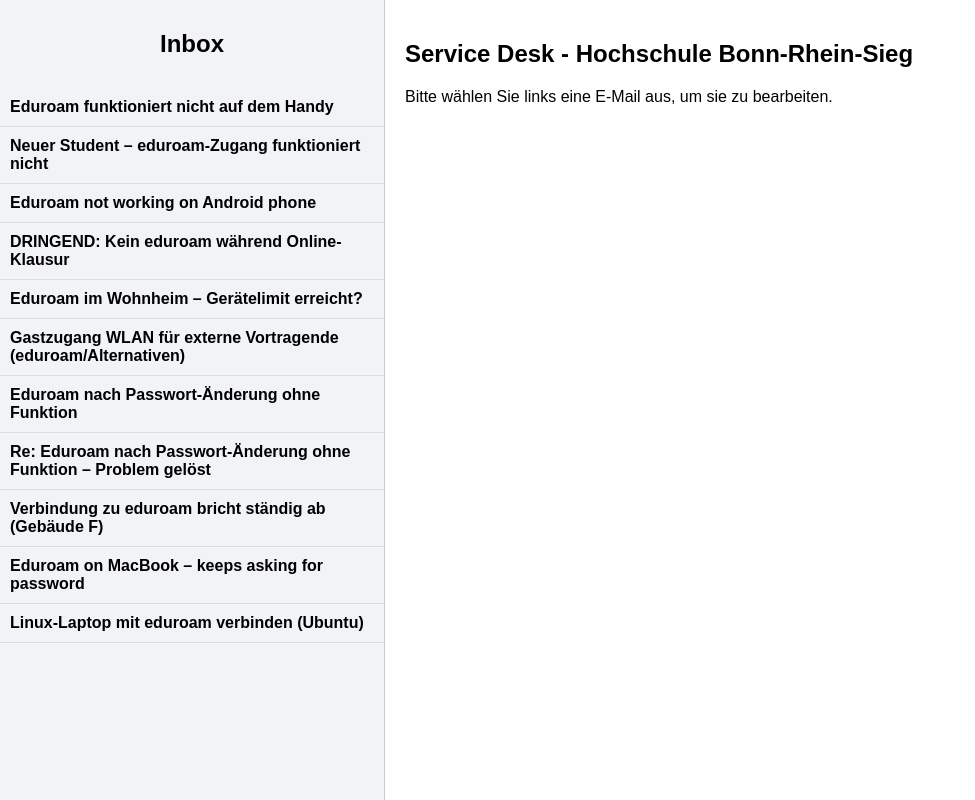
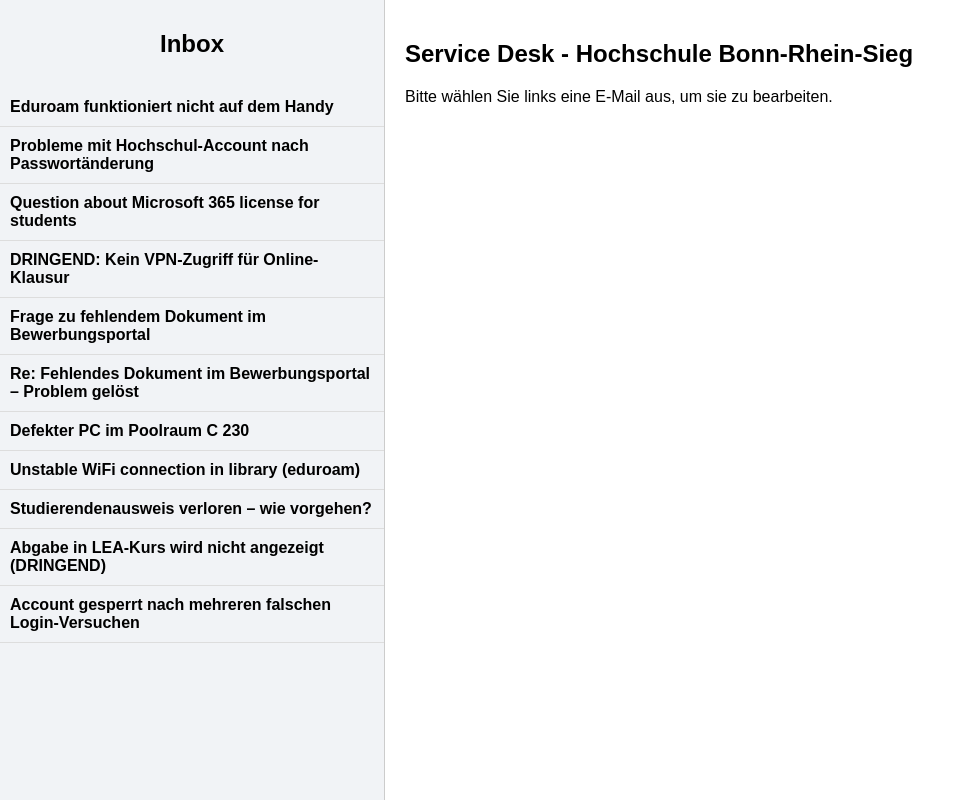
Before and after one commit to service-desk-hbrs-25/service-desk-hbrs-25, a plain HTML site: page index.html in a window 1280 px wide. Shown: the whole page, without its empty margins (0-975 px from the left). Drawn offline with Linux system fonts and the light colour scheme.

Commit message:
Neue Mails
Neue Mails die nicht mehr nur eduroam spezifisch sind

```diff
--- a/index.html
+++ b/index.html
@@ -1,8 +1,8 @@
 <!DOCTYPE html>
 <html lang="de">
 <head>
-    <meta charset="UTF-8" />
-    <meta name="viewport" content="width=device-width, initial-scale=1.0" />
+<meta charset="UTF-8">
+<meta name="viewport" content="width=device-width, initial-scale=1.0">
 <title>Service Desk Inbox Simulation</title>
 <style>
   body {
@@ -59,8 +59,7 @@
     border-top: 1px solid #ccc;
     padding-top: 10px;
   }
-      select,
-      button {
+  select, button {
     margin-right: 10px;
     padding: 5px;
   }
@@ -71,6 +70,7 @@
 </style>
 </head>
 <body>
+
 <div id="sidebar">
   <h2>Inbox</h2>
   <div id="email-list"></div>
@@ -85,9 +85,10 @@
 
 <script>
 const emails = [
+  // 1 – Netzwerk / eduroam (so lassen wie besprochen)
   {
     id: 1,
-          sender: "hoan.vu@h-brs.de",
+    sender: "hoan.vu@smail.h-brs.de",
     subject: "Eduroam funktioniert nicht auf dem Handy",
     body:
       "Sehr geehrte Damen und Herren,<br><br>" +
@@ -95,148 +96,162 @@
       "Bei jedem Verbindungsversuch erscheint ein Netzwerkfehler. Ich habe bereits überprüft, dass meine Anmeldedaten korrekt sind " +
       "und es mit meinem Laptop funktioniert.<br><br>" +
       "Matrikelnummer: hvu2s<br>" +
-            "Benutzer: hoan.vu@h-brs.de<br>" +
+      "Benutzer: hoan.vu@smail.h-brs.de<br>" +
       "Netzwerkgerät: iPhone 7<br>" +
       "Betriebssystem: iOS 15<br><br>" +
       "Ich wäre Ihnen sehr dankbar, wenn Sie mir zeitnah bei der Lösung des Problems helfen könnten. Vielen Dank im Voraus für Ihre Unterstützung.<br><br>" +
       "Mit freundlichen Grüßen<br>Hoan Vu",
   },
+
+  // 2 – Konto (Passwort/Account)
   {
     id: 2,
     sender: "lena.schmidt@smail.h-brs.de",
-          subject: "Neuer Student – eduroam-Zugang funktioniert nicht",
+    subject: "Probleme mit Hochschul-Account nach Passwortänderung",
     body:
       "Guten Tag,<br><br>" +
-            "ich bin seit diesem Semester neu an der H-BRS und versuche, mich mit meinem Hochschul-Account bei eduroam anzumelden. " +
-            "Ich habe den Konfigurator von der Website heruntergeladen, aber beim Verbinden kommt immer wieder die Meldung " +
-            '"Authentifizierung fehlgeschlagen".<br><br>' +
-            "Können Sie mir sagen, ob mein Konto für eduroam schon freigeschaltet ist oder ob ich etwas falsch einstelle?<br><br>" +
+      "ich habe gestern mein Passwort für den H-BRS-Account im Self-Service-Portal geändert. " +
+      "Seitdem kann ich mich weder in Webmail noch im VPN-Client anmelden. In LEA funktioniert der Login aber noch.<br><br>" +
+      "Können Sie prüfen, ob mein Konto eventuell gesperrt wurde oder ob die Passwortänderung noch nicht überall übernommen wurde?<br><br>" +
       "Viele Grüße<br>Lena Schmidt",
   },
+
+  // 3 – Software (englisch, z.B. Office-Lizenz)
   {
     id: 3,
-          sender: "exchange.johnson@students.example.com",
-          subject: "Eduroam not working on Android phone",
+    sender: "david.nguyen@smail.h-brs.de",
+    subject: "Question about Microsoft 365 license for students",
     body:
       "Dear IT support,<br><br>" +
-            "I am an exchange student and I can't connect to eduroam on my Android phone (Google Pixel 6). " +
-            "The network is visible, but when I try to connect, I get a message about a certificate that I should not trust.<br><br>" +
-            "Could you please explain which settings I should use (EAP method, Phase 2 authentication, CA certificate)?<br><br>" +
-            "Best regards,<br>Alex Johnson",
+      "I am a master student at H-BRS and I would like to use Microsoft 365 on my private laptop. " +
+      "On the website I found some information about a campus license, but I am not sure which steps I need to follow to activate it.<br><br>" +
+      "Do I need to register with my @smail.h-brs.de address somewhere or is there a separate portal for downloading the software?<br><br>" +
+      "Best regards,<br>David Nguyen",
   },
+
+  // 4 – Netzwerk (VPN, DRINGEND)
   {
     id: 4,
     sender: "marco.bauer@smail.h-brs.de",
-          subject: "DRINGEND: Kein eduroam während Online-Klausur",
+    subject: "DRINGEND: Kein VPN-Zugriff für Online-Klausur",
     body:
       "Hallo Service Desk,<br><br>" +
-            "ich schreibe morgen um 10:00 Uhr eine Online-Klausur in Raum F 238 und habe dort heute bemerkt, " +
-            "dass sich mein Laptop nicht mit eduroam verbinden kann. Auf dem Handy geht es, aber auf dem Laptop bekomme ich " +
-            'immer nur "Keine Verbindung zum Netzwerk".<br><br>' +
-            "Da ich für die Klausur eine stabile Internetverbindung brauche, ist das ziemlich dringend. " +
-            "Können Sie mir bitte sagen, was ich überprüfen kann oder ob es im F-Gebäude gerade ein Problem mit eduroam gibt?<br><br>" +
+      "ich habe morgen um 9:00 Uhr eine Online-Klausur, für die wir laut Dozent den H-BRS-VPN-Tunnel benutzen müssen. " +
+      "Wenn ich den VPN-Client starte, bekomme ich jedoch immer die Meldung \"Anmeldung fehlgeschlagen\".<br><br>" +
+      "Benutzername: marco.bauer@smail.h-brs.de<br>" +
+      "Endgerät: Windows 11 Laptop (privat)<br><br>" +
+      "Können Sie bitte prüfen, ob mein Account für VPN freigeschaltet ist oder ob es aktuell eine Störung gibt? " +
+      "Die Anfrage ist relativ dringend, weil ich ohne VPN die Klausur nicht schreiben kann.<br><br>" +
       "Viele Grüße<br>Marco Bauer",
   },
+
+  // 5 – Bewerbung (externe Adresse)
   {
     id: 5,
-          sender: "sara.khan@smail.h-brs.de",
-          subject: "Eduroam im Wohnheim – Gerätelimit erreicht?",
+    sender: "sophia.krueger@example.de",
+    subject: "Frage zu fehlendem Dokument im Bewerbungsportal",
     body:
-            "Sehr geehrtes IT-Team,<br><br>" +
-            "ich nutze eduroam im Wohnheim mit mehreren Geräten (Laptop, Handy, Tablet). " +
-            "Seit gestern kann ich mein neues Tablet nicht mehr verbinden. Es kommt keine konkrete Fehlermeldung, " +
-            "es wird einfach immer wieder nach Benutzernamen und Passwort gefragt.<br><br>" +
-            "Gibt es ein Limit für die Anzahl der Geräte pro Account? Falls ja, könnten Sie bitte eines meiner alten Geräte entfernen?<br><br>" +
-            "Mit freundlichen Grüßen<br>Sara Khan",
+      "Sehr geehrte Damen und Herren,<br><br>" +
+      "ich habe mich über das Online-Portal für den Masterstudiengang Informatik an der H-BRS beworben. " +
+      "Im Portal wird mir angezeigt, dass noch ein Dokument fehlt (\"Nachweis über Englischkenntnisse\"), " +
+      "obwohl ich dieses bereits als PDF hochgeladen habe.<br><br>" +
+      "Können Sie mir sagen, ob das Dokument bei Ihnen eingegangen ist oder ob ich es erneut hochladen muss?<br><br>" +
+      "Mit freundlichen Grüßen<br>Sophia Krüger",
   },
+
+  // 6 – Bewerbung, Follow-up (Problem gelöst)
   {
     id: 6,
-          sender: "prof.meyer@h-brs.de",
-          subject:
-            "Gastzugang WLAN für externe Vortragende (eduroam/Alternativen)",
+    sender: "sophia.krueger@example.de",
+    subject: "Re: Fehlendes Dokument im Bewerbungsportal – Problem gelöst",
     body:
-            "Liebes Service-Desk-Team,<br><br>" +
-            "in meinem Seminar habe ich nächste Woche zwei externe Vortragende, die keinen H-BRS-Account besitzen. " +
-            "Können diese Gäste eduroam nutzen oder gibt es einen separaten WLAN-Gastzugang, den ich beantragen muss?<br><br>" +
-            "Ich freue mich über eine kurze Rückmeldung, wie das Vorgehen ist und wie viel Vorlaufzeit benötigt wird.<br><br>" +
-            "Mit freundlichen Grüßen<br>Prof. Dr. Meyer",
+      "Guten Tag,<br><br>" +
+      "Sie können meine vorherige Anfrage zur Bewerbung ignorieren. " +
+      "Ich habe gesehen, dass das Portal inzwischen den Upload des Sprachnachweises korrekt anzeigt. " +
+      "Vermutlich gab es nur eine Verzögerung bei der Aktualisierung.<br><br>" +
+      "Vielen Dank trotzdem und einen schönen Tag!<br><br>" +
+      "Mit freundlichen Grüßen<br>Sophia Krüger",
   },
+
+  // 7 – Hardware (PC im Poolraum)
   {
     id: 7,
     sender: "tom.wagner@smail.h-brs.de",
-          subject: "Eduroam nach Passwort-Änderung ohne Funktion",
+    subject: "Defekter PC im Poolraum C 230",
     body:
-            "Hallo,<br><br>" +
-            "ich habe gestern mein Hochschul-Passwort über das Self-Service-Portal geändert. " +
-            "Seitdem verbindet sich mein Laptop nicht mehr mit eduroam, mein Handy aber schon. " +
-            "Ich vermute, dass irgendwo noch das alte Passwort gespeichert ist, aber ich finde die Einstellung nicht.<br><br>" +
-            "Können Sie mir sagen, wie ich auf Windows 11 das gespeicherte eduroam-Profil zurücksetzen kann?<br><br>" +
-            "Mit freundlichen Grüßen<br>Tom Wagner",
+      "Hallo IT-Team,<br><br>" +
+      "im Poolraum C 230 funktioniert einer der PCs nicht mehr (Platz C230-14). " +
+      "Der Rechner fährt nicht hoch, der Bildschirm bleibt schwarz und nur die Lüfter laufen. " +
+      "Ich benötige den PC für eine Programmierübung im Kurs nächste Woche.<br><br>" +
+      "Können Sie den Arbeitsplatz bitte prüfen oder gegebenenfalls sperren, damit andere Studierende wissen, dass er defekt ist?<br><br>" +
+      "Viele Grüße<br>Tom Wagner",
   },
+
+  // 8 – Netzwerk (englisch, instabile WLAN-Verbindung)
   {
     id: 8,
-          sender: "tom.wagner@smail.h-brs.de",
-          subject:
-            "Re: Eduroam nach Passwort-Änderung ohne Funktion – Problem gelöst",
+    sender: "alex.johnson@smail.h-brs.de",
+    subject: "Unstable WiFi connection in library (eduroam)",
     body:
-            "Hallo nochmal,<br><br>" +
-            "Sie können meine vorherige Anfrage ignorieren, ich habe das Problem selbst lösen können. " +
-            "Ich habe das eduroam-Profil in Windows entfernt und neu eingerichtet, jetzt funktioniert alles wieder.<br><br>" +
-            "Vielen Dank trotzdem und einen schönen Tag!<br><br>" +
-            "Viele Grüße<br>Tom Wagner",
+      "Dear Service Desk,<br><br>" +
+      "over the last few days I have experienced very unstable WiFi (eduroam) in the Sankt Augustin library. " +
+      "The connection drops every few minutes, especially in the group work area on the first floor.<br><br>" +
+      "Other students around me seem to have similar issues. Could you please check if there are any known problems with the access points in this area?<br><br>" +
+      "Best regards,<br>Alex Johnson",
   },
+
+  // 9 – Sonstiges (Verlust Studierendenausweis)
   {
     id: 9,
     sender: "julia.reinhardt@smail.h-brs.de",
-          subject: "Verbindung zu eduroam bricht ständig ab (Gebäude F)",
+    subject: "Studierendenausweis verloren – wie vorgehen?",
     body:
       "Guten Tag,<br><br>" +
-            "ich habe seit einigen Tagen das Problem, dass die Verbindung zu eduroam im Gebäude F (3. Stock) ständig abbricht. " +
-            "Alle paar Minuten werde ich getrennt und muss mich neu verbinden. In anderen Gebäuden (z. B. A und B) habe ich das Problem nicht.<br><br>" +
-            "Können Sie prüfen, ob es in diesem Bereich eine bekannte Störung gibt oder ob ich an meinen Einstellungen etwas ändern kann?<br><br>" +
+      "ich habe heute Morgen vermutlich meinen Studierendenausweis auf dem Campus Sankt Augustin verloren. " +
+      "Mir ist bewusst, dass darüber auch die Mensa und die Drucker abgerechnet werden.<br><br>" +
+      "Können Sie mir sagen, ob ich den Ausweis bei Ihnen sperren lassen muss und wo ich einen neuen beantragen kann? " +
+      "Fällt für die Neuausstellung eine Gebühr an?<br><br>" +
       "Beste Grüße<br>Julia Reinhardt",
   },
+
+  // 10 – Software (Moodle / LEA, dringend wegen Abgabe)
   {
     id: 10,
-          sender: "michael.green@students.example.org",
-          subject: "Eduroam on MacBook – keeps asking for password",
+    sender: "michael.green@smail.h-brs.de",
+    subject: "Abgabe in LEA-Kurs wird nicht angezeigt (DRINGEND)",
     body:
-            "Hi IT support,<br><br>" +
-            "I'm using a MacBook Air (macOS Sonoma) and try to connect to eduroam. " +
-            "The network appears, but after entering my username and password, the dialog keeps popping up again. " +
-            "I am sure that my credentials are correct, because they work in the portal.<br><br>" +
-            "Do I need to install a configuration profile or a certificate first?<br><br>" +
-            "Kind regards,<br>Michael Green",
+      "Hallo Support,<br><br>" +
+      "in meinem LEA-Kurs \"Projektmanagement WiSe 25/26\" sollte ich bis heute 23:59 Uhr ein PDF hochladen. " +
+      "Ich habe die Datei mehrfach hochgeladen, aber die Abgabe wird im Kurs nicht als \"eingereicht\" markiert.<br><br>" +
+      "Ich habe bereits einen anderen Browser ausprobiert und den Cache geleert. " +
+      "Können Sie prüfen, ob es aktuell ein Problem mit LEA gibt oder ob meine Abgabe trotzdem sichtbar ist?<br><br>" +
+      "Die Anfrage ist dringend, da sonst die Abgabefrist verpasst wäre.<br><br>" +
+      "Viele Grüße<br>Michael Green",
   },
+
+  // 11 – Konto (Account gesperrt nach Fehlversuchen)
   {
     id: 11,
     sender: "anna.lopez@smail.h-brs.de",
-          subject: "Linux-Laptop mit eduroam verbinden (Ubuntu)",
+    subject: "Account gesperrt nach mehreren falschen Login-Versuchen",
     body:
       "Hallo Service Desk,<br><br>" +
-            "ich nutze einen Laptop mit Ubuntu 24.04 und würde diesen gerne mit eduroam verbinden. " +
-            "In den WLAN-Einstellungen gibt es viele Optionen (PEAP, EAP-TTLS, innere Authentifizierung usw.) und ich bin unsicher, was ich auswählen soll.<br><br>" +
-            "Gibt es eine Anleitung speziell für Linux/Ubuntu oder können Sie mir die korrekten Einstellungen kurz nennen?<br><br>" +
+      "ich habe heute mehrmals versucht, mich im Hochschul-Portal anzumelden und dabei offensichtlich ein falsches Passwort verwendet. " +
+      "Jetzt erhalte ich die Meldung, dass mein Account gesperrt wurde.<br><br>" +
+      "Wie lange bleibt die Sperre bestehen und können Sie meinen Account eventuell früher wieder freischalten? " +
+      "Ich muss dringend mein Semesterticket herunterladen.<br><br>" +
       "Viele Grüße<br>Anna Lopez",
-        },
+  }
 ];
 
-      const topics = [
-        "Konto",
-        "Netzwerk",
-        "Hardware",
-        "Software",
-        "Bewerbung",
-        "Sonstiges",
-        "Gelöst",
-      ];
+const topics = ["Konto", "Netzwerk", "Hardware", "Software", "Bewerbung", "Sonstiges", "Gelöst"];
 
 const emailListDiv = document.getElementById("email-list");
 const emailContentDiv = document.getElementById("email-content");
 
 function renderEmailList() {
   emailListDiv.innerHTML = "";
-        emails.forEach((email) => {
+  emails.forEach(email => {
     const item = document.createElement("div");
     item.className = "email-item";
     item.onclick = () => openEmail(email);
@@ -273,30 +288,15 @@
       <label>Thema: </label>
       <select id="topic-${email.id}">
         <option value="">Thema auswählen</option>
-        ${topics
-          .map(
-            (t) =>
-              `<option value="${t}" ${
-                email.topic === t ? "selected" : ""
-              }>${t}</option>`
-          )
-          .join("")}
+        ${topics.map(t => `<option value="${t}" ${email.topic === t ? "selected" : ""}>${t}</option>`).join("")}
       </select>
       <label>Priorität: </label>
       <select id="priority-${email.id}">
         <option value="">Auswählen</option>
-        <option value="1" ${
-          email.priority === "1" ? "selected" : ""
-        }>1 - Hoch</option>
-        <option value="2" ${
-          email.priority === "2" ? "selected" : ""
-        }>2 - Normal</option>
-        <option value="3" ${
-          email.priority === "3" ? "selected" : ""
-        }>3 - Niedrig</option>
-        <option value="0" ${
-          email.priority === "0" ? "selected" : ""
-        }>0 - Keine</option>
+        <option value="1" ${email.priority === "1" ? "selected" : ""}>1 - Hoch</option>
+        <option value="2" ${email.priority === "2" ? "selected" : ""}>2 - Normal</option>
+        <option value="3" ${email.priority === "3" ? "selected" : ""}>3 - Niedrig</option>
+        <option value="0" ${email.priority === "0" ? "selected" : ""}>0 - Keine</option>
       </select>
       <button onclick="saveEmail(${email.id})">Speichern</button>
       <span id="saved-${email.id}" class="saved"></span>
@@ -308,12 +308,10 @@
   const topic = document.getElementById(`topic-${id}`).value;
   const priority = document.getElementById(`priority-${id}`).value;
   if (!topic || !priority) {
-          alert(
-            "Bitte wählen Sie sowohl ein Thema als auch eine Priorität aus, bevor Sie speichern."
-          );
+    alert("Bitte wählen Sie sowohl ein Thema als auch eine Priorität aus, bevor Sie speichern.");
     return;
   }
-        const email = emails.find((e) => e.id === id);
+  const email = emails.find(e => e.id === id);
   email.topic = topic;
   email.priority = priority;
   const savedSpan = document.getElementById(`saved-${id}`);
@@ -326,5 +324,6 @@
 
 renderEmailList();
 </script>
+
 </body>
 </html>
```
Lines whose indentation alone changed are shown as unchanged.
